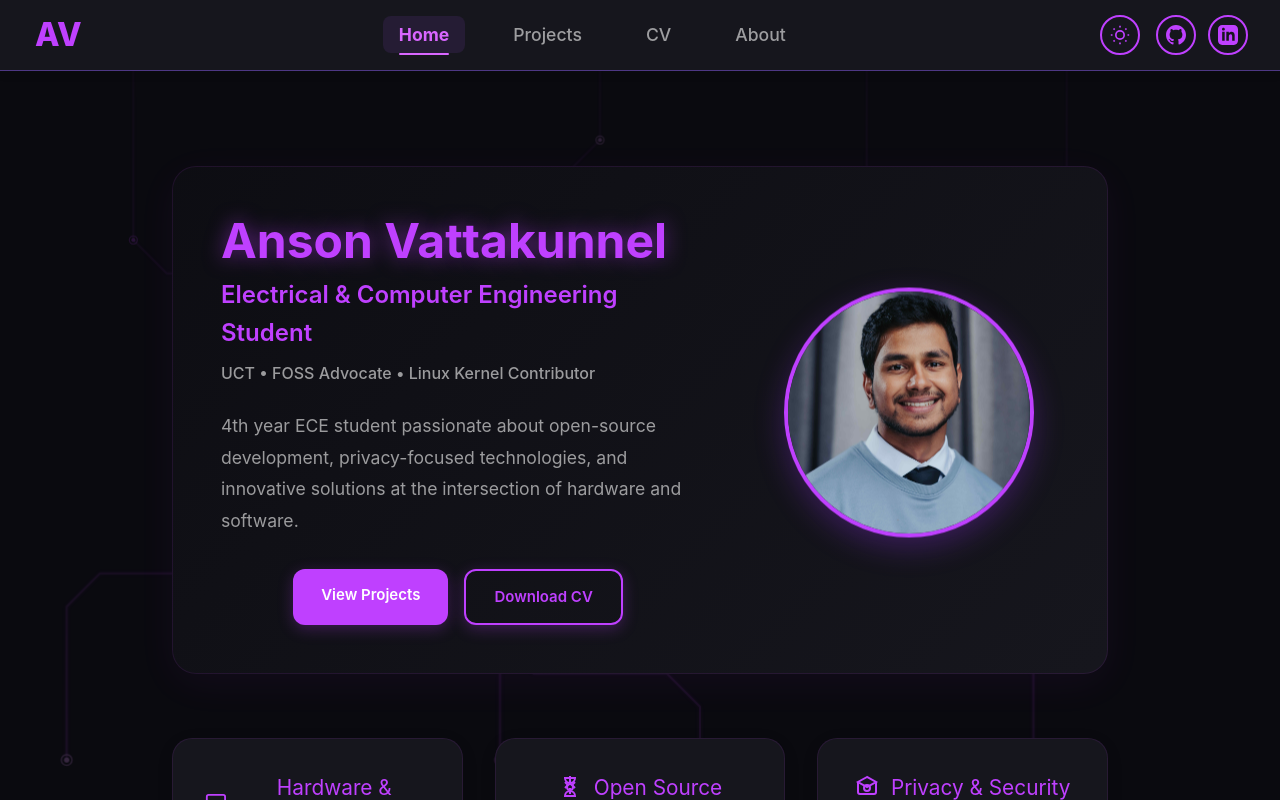
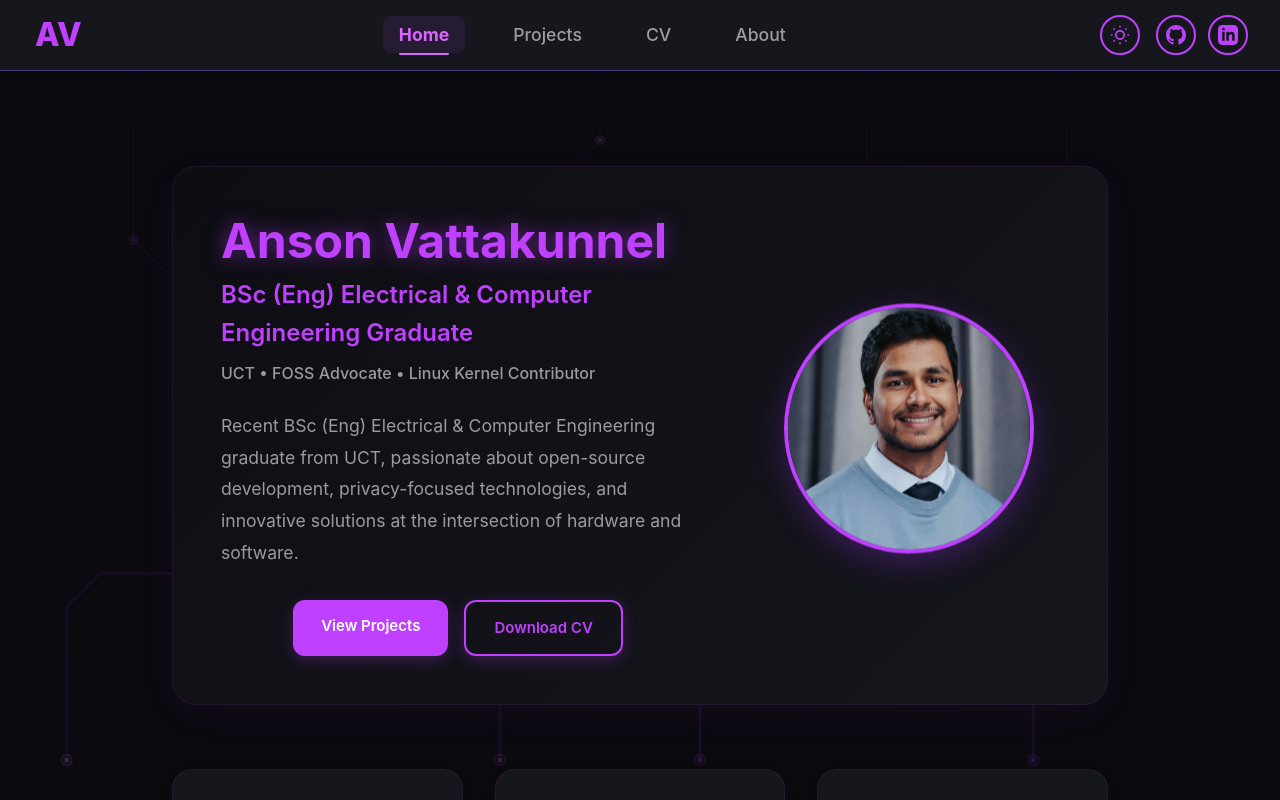
Before and after one commit to ShadowBahamut/Anson-Vattakunnel, a Vue app: page / in a window 1280 px wide. Shown: the top 800 px of the page. Built offline with nearby package versions, Linux system fonts and the light colour scheme.

Commit message:
Updated Refences from Student to Graduate

```diff
--- a/index.html
+++ b/index.html
@@ -4,7 +4,7 @@
     <meta charset="UTF-8">
     <link rel="icon" href="/favicon.ico">
     <meta name="viewport" content="width=device-width, initial-scale=1.0">
-    <meta name="description" content="Anson Vattakunnel - 4th year ECE student at UCT, FOSS advocate, Linux kernel contributor. Portfolio showcasing projects in blockchain, robotics, and open-source development.">
+    <meta name="description" content="Anson Vattakunnel - BSc (Eng) Electrical & Computer Engineering graduate from UCT, FOSS advocate, Linux kernel contributor. Portfolio showcasing projects in blockchain, robotics, hardware acceleration, and open-source development.">
     <meta name="keywords" content="Anson Vattakunnel, ECE, University of Cape Town, FOSS, Linux kernel, blockchain, robotics, portfolio">
     <meta name="author" content="Anson Vattakunnel">
     <meta name="theme-color" content="#8b5cf6">
--- a/src/views/AboutView.vue
+++ b/src/views/AboutView.vue
@@ -18,9 +18,10 @@
               </svg>
             </h2>
             <p class="animate-fade-in-up" style="animation-delay: 0.9s;">
-              I'm a 4th year Electrical and Computer Engineering student at the University of Cape Town (UCT),
-              passionate about building innovative solutions at the intersection of hardware and software.
-              My journey in technology is driven by curiosity and a commitment to open-source principles.
+              I'm a recent BSc (Eng) Electrical and Computer Engineering graduate from the University
+              of Cape Town (UCT), passionate about building innovative solutions at the intersection
+              of hardware and software. My journey in technology is driven by curiosity and a
+              commitment to open-source principles.
             </p>
             <p class="animate-fade-in-up" style="animation-delay: 1.2s;">
               As a FOSS advocate and privacy-conscious developer, I believe in creating technology that
--- a/src/views/HomeView.vue
+++ b/src/views/HomeView.vue
@@ -4,11 +4,12 @@
       <div class="hero-content">
         <div class="hero-text">
           <h1 class="name animate-fade-in-up">Anson Vattakunnel</h1>
-          <p class="title animate-fade-in-up" style="animation-delay: 0.3s;">Electrical & Computer Engineering Student</p>
+          <p class="title animate-fade-in-up" style="animation-delay: 0.3s;">BSc (Eng) Electrical & Computer Engineering Graduate</p>
           <p class="subtitle animate-fade-in-up" style="animation-delay: 0.6s;">UCT • FOSS Advocate • Linux Kernel Contributor</p>
           <p class="description animate-fade-in-up" style="animation-delay: 0.9s;">
-            4th year ECE student passionate about open-source development, privacy-focused technologies,
-            and innovative solutions at the intersection of hardware and software.
+            Recent BSc (Eng) Electrical & Computer Engineering graduate from UCT, passionate about
+            open-source development, privacy-focused technologies, and innovative solutions at the
+            intersection of hardware and software.
           </p>
           <div class="cta-buttons animate-fade-in-up" style="animation-delay: 1.2s;">
             <router-link to="/projects" class="cta-btn primary">View Projects</router-link>
```
